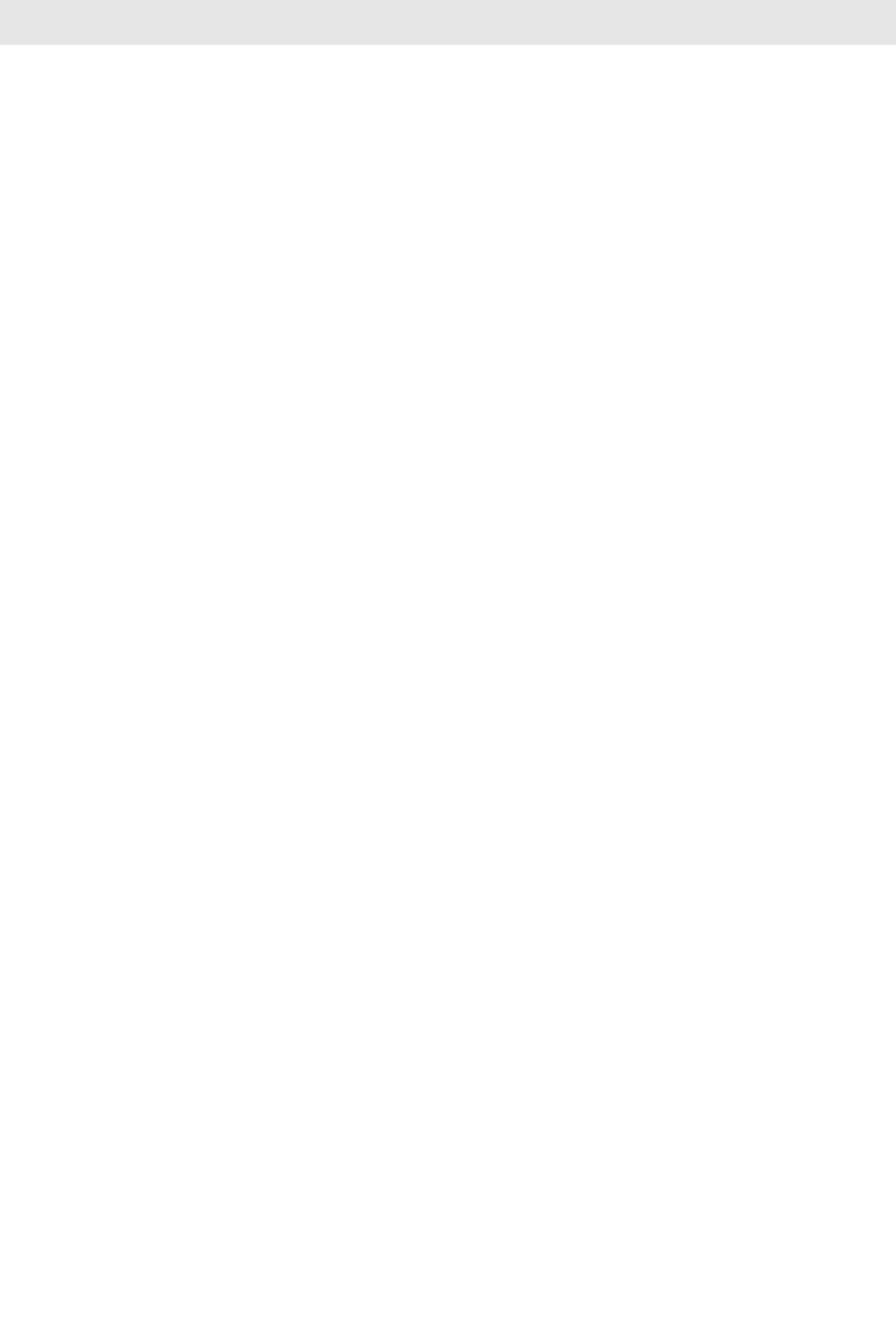
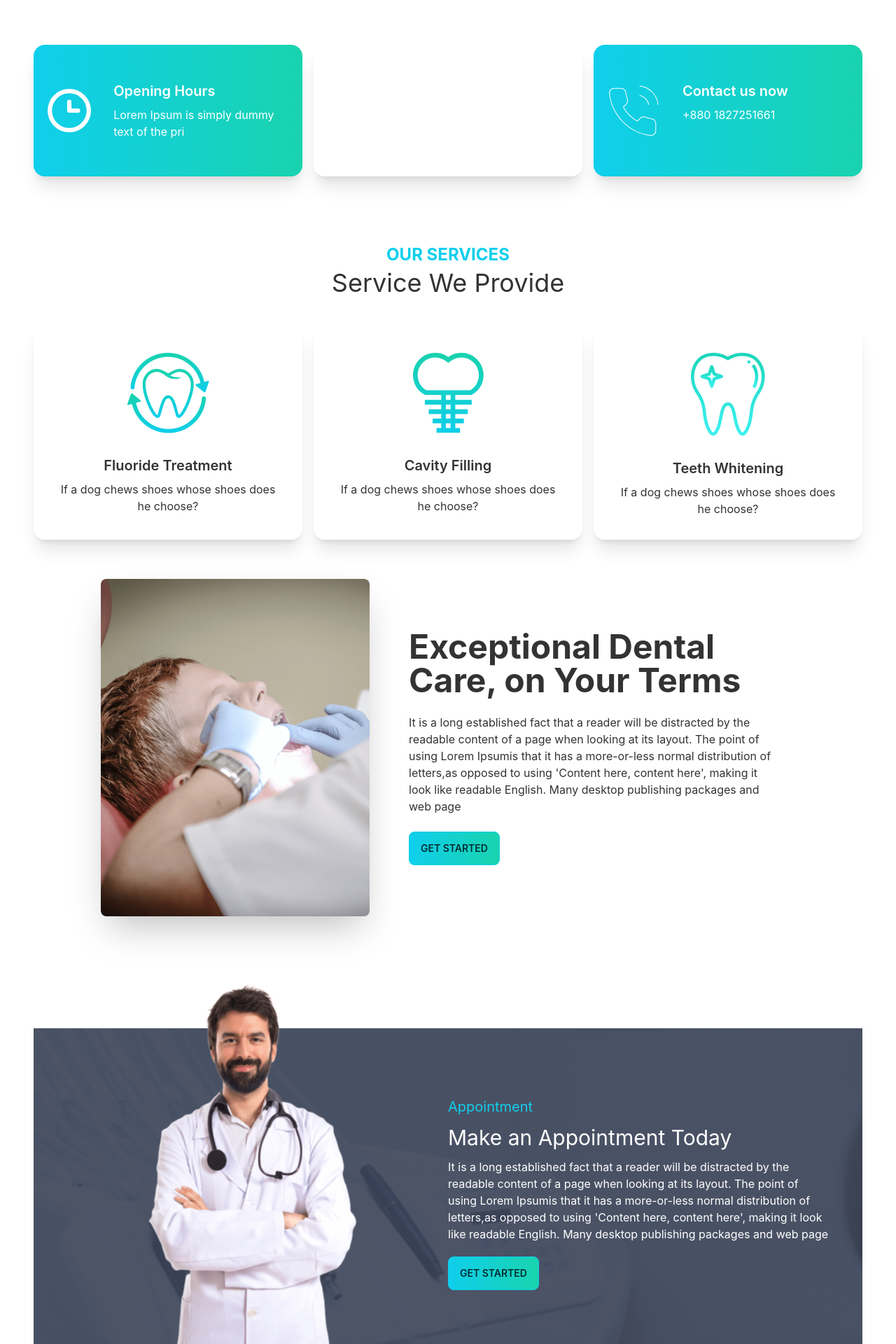
Before and after one commit to Rahim2725/doctor-portal-client, a React (Create React App) app: page / in a window 1280 px wide. Shown: the part 800-2720 px from the top of the page at 70% size. Before the commit the page ends 864 px from the top, so only its background shows below. Built offline with nearby package versions, Linux system fonts and the light colour scheme.

Commit message:
reviw added

```diff
--- a/src/App.js
+++ b/src/App.js
@@ -11,7 +11,7 @@ import Navber from './Pages/Sheard/Navbar/Navber';
 
 function App() {
   return (
-    <div>
+    <div >
      <Navber></Navber>
      <Routes>
        <Route path='/' element={<Home></Home>}></Route>
--- a/src/Pages/Home/Banner.js
+++ b/src/Pages/Home/Banner.js
@@ -1,15 +1,16 @@
 import React from 'react';
 import banner from '../../assets/images/chair.png'
+import PrimaryButton from '../Sheard/PrimaryButton';
 
 const Banner = () => {
     return (
-        <div class="hero min-h-screen bg-base-200">
+        <div class="hero min-h-screen">
             <div class="hero-content flex-col lg:flex-row-reverse">
-                <img src={banner} class=" w-5/12 rounded-lg shadow-2xl" />
-                <div className=' w-6/12 mr-10'>
+                <img src={banner} class=" max-w-sm lg:max-w-lg lg:ml-12   rounded-lg shadow-2xl" />
+                <div>
                     <h1 class="text-5xl font-bold">Your New Smile Starts Here</h1>
                     <p class="py-6">Lorem ipsum dolor sit amet consectetur, adipisicing elit. Est similique quis molestias vero fugit, eos velit repudiandae officiis, nostrum ratione necessitatibus neque iure a, adipisci iste aperiam sapiente. Tempora, molestiae.</p>
-                    <button class="btn btn-primary ">Get Started</button>
+                    <PrimaryButton>Get Started</PrimaryButton>
                 </div>
             </div>
         </div>
--- a/src/Pages/Home/Home.js
+++ b/src/Pages/Home/Home.js
@@ -1,10 +1,18 @@
 import React from 'react';
 import Banner from './Banner';
+import Info from './Info';
+import MakeAppointment from './MakeAppointment';
+import Services from './Services';
+import Testimonial from './Testimonial';
 
 const Home = () => {
     return (
-       <div>
+       <div className='mb-8 px-12'>
            <Banner></Banner>
+           <Info></Info>
+           <Services></Services>
+           <MakeAppointment></MakeAppointment>
+           <Testimonial></Testimonial>
        </div>
 
     );
--- /dev/null
+++ b/src/Pages/Home/Info.js
@@ -0,0 +1,19 @@
+import React from 'react';
+import clock from '../../assets/icons/clock.svg';
+import marker from '../../assets/icons/marker.svg';
+import phone from '../../assets/icons/phone.svg';
+import InfoCard from './InfoCard';
+
+
+
+const Info = () => {
+    return (
+        <div className='grid grid-cols-1 md:grid-cols-2 lg:grid-cols-3 gap-4'>
+            <InfoCard bgClass=" bg-gradient-to-r from-primary to-secondary" text="Lorem Ipsum is simply dummy text of the pri" cardTitle="Opening Hours" img={clock}></InfoCard>
+            <InfoCard bgClass="bg-accent" text="Nithpur, Porsha, Naogaon" cardTitle="Visit our location" img={marker}></InfoCard>
+            <InfoCard bgClass=" bg-gradient-to-r from-primary to-secondary" text="+880 1827251661" cardTitle="Contact us now" img={phone}></InfoCard>
+        </div>
+    );
+};
+
+export default Info;
--- /dev/null
+++ b/src/Pages/Home/InfoCard.js
@@ -0,0 +1,18 @@
+import React from 'react';
+
+const InfoCard = ({ img, cardTitle, text, bgClass }) => {
+    return (
+        <div class={`card lg:card-side min-w-full bg-base-100 shadow-xl py-5 ${bgClass}`}>
+            <figure className='pl-5'>
+                <img src={img} />
+
+            </figure>
+            <div class="card-body text-white">
+                <h2 class="card-title">{cardTitle}</h2>
+                <p>{text}</p>
+            </div>
+        </div>
+    );
+};
+
+export default InfoCard;
--- /dev/null
+++ b/src/Pages/Home/MakeAppointment.js
@@ -0,0 +1,28 @@
+import React from 'react';
+import doctor from '../../assets/images/doctor.png'
+import PrimaryButton from '../Sheard/PrimaryButton';
+import appointment from '../../assets/images/appointment.png'
+const MakeAppointment = () => {
+    return (
+        <section
+            style={{
+                background: `url(${appointment})`
+            }}
+            className="flex justify-center items-center mt-36">
+
+            <div className='flex-1 hidden lg:block md:block'>
+                <img className='mt-[-120px]' src={doctor} alt="" />
+            </div>
+            <div className='flex-1'>
+                <div className='p-10 lg:pr-12 lg:p-0'>
+                    <h3 className='text-primary text-xl mb-3'>Appointment</h3>
+                    <h2 className='text-3xl mb-3 text-white'>Make an Appointment Today</h2>
+                    <p className='mb-5 text-white'>It is a long established fact that a reader will be distracted by the readable content of a page when looking at its layout. The point of using Lorem Ipsumis that it has a more-or-less normal distribution of letters,as opposed to using 'Content here, content here', making it look like readable English. Many desktop publishing packages and web page</p>
+                    <PrimaryButton>Get Started</PrimaryButton>
+                </div>
+            </div>
+        </section>
+    );
+};
+
+export default MakeAppointment;
--- /dev/null
+++ b/src/Pages/Home/Review.js
@@ -0,0 +1,18 @@
+import React from 'react';
+
+const Review = ({review}) => {
+    const {name, img, location} = review;
+    return (
+        <div class="card w-96 bg-base-100 shadow-xl">
+            <div class="card-body">
+                <h2 class="card-title">Card title!</h2>
+                <p>If a dog chews shoes whose shoes does he choose?</p>
+                <div class="card-actions justify-end">
+                    <button class="btn btn-primary">Buy Now</button>
+                </div>
+            </div>
+        </div>
+    );
+};
+
+export default Review;
--- /dev/null
+++ b/src/Pages/Home/Service.js
@@ -0,0 +1,18 @@
+import React from 'react';
+
+const Service = ({service}) => {
+    const {name, description, img} = service ;
+    return (
+        <div class="card w-96 bg-base-100 shadow-xl">
+            <figure class="px-10 pt-10">
+                <img src={img} alt="Shoes" class="rounded-xl" />
+            </figure>
+            <div class="card-body items-center text-center">
+                <h2 class="card-title">{name}</h2>
+                <p>If a dog chews shoes whose shoes does he choose?</p>
+            </div>
+        </div>
+    );
+};
+
+export default Service;
--- /dev/null
+++ b/src/Pages/Home/Services.js
@@ -0,0 +1,59 @@
+import React from 'react';
+import fluoride from '../../assets/images/fluoride.png'
+import cavity from '../../assets/images/cavity.png'
+import teeth from '../../assets/images/whitening.png'
+import treatment from '../../assets/images/treatment.png'
+import Service from './Service';
+import PrimaryButton from '../Sheard/PrimaryButton';
+
+const Services = () => {
+    const services = [
+        {
+            _id: 1,
+            name: "Fluoride Treatment",
+            description: '',
+            img: fluoride
+        },
+        {
+            _id: 2,
+            name: "Cavity Filling",
+            description: '',
+            img: cavity
+        },
+        {
+            _id: 3,
+            name: "Teeth Whitening",
+            description: '',
+            img: teeth
+        },
+    ]
+
+    return (
+        <div className='mt-24'>
+            <div className='text-center'>
+                <h3 className='text-2xl font-bold  text-primary'>OUR SERVICES</h3>
+                <h2 className='text-4xl mt-1'>Service We Provide</h2>
+            </div>
+            <div className='grid grid-cols-1 md:grid-cols-2 lg:grid-cols-3 my-10 gap-4'>
+                {
+                    services.map(service => <Service
+                        key={service._id}
+                        service={service}
+                    ></Service>)
+                }
+            </div>
+            <div class="hero min-w-full lg:px-16">
+                <div class="hero-content flex-col lg:flex-row">
+                    <img src={treatment} class="max-w-sm rounded-lg lg:ml-4 shadow-2xl" />
+                    <div className='px-10'>
+                        <h1 class="text-5xl font-bold">Exceptional Dental Care, on Your Terms</h1>
+                        <p class="py-6">It is a long established fact that a reader will be distracted by the readable content of a page when looking at its layout. The point of using Lorem Ipsumis that it has a more-or-less normal distribution of letters,as opposed to using 'Content here, content here', making it look like readable English. Many desktop publishing packages and web page</p>
+                        <PrimaryButton>Get Started</PrimaryButton>
+                    </div>
+                </div>
+            </div>
+        </div>
+    );
+};
+
+export default Services;
--- /dev/null
+++ b/src/Pages/Home/Testimonial.js
@@ -0,0 +1,57 @@
+import React from 'react';
+import quote from '../../assets/icons/quote.svg'
+import people1 from '../../assets/images/people1.png'
+import people2 from '../../assets/images/people2.png'
+import people3 from '../../assets/images/people3.png'
+import Review from './Review';
+
+const Testimonial = () => {
+    const reviews = [
+        {
+            _id: 1,
+            name:"Winson Herry",
+            description: '',
+            img:people1 ,
+            location : "California"
+        },
+        {
+            _id: 2,
+            name:"Winson Herry",
+            description: '',
+            img:people2 ,
+            location : "California"
+        },
+        {
+            _id: 3,
+            name:"Winson Herry",
+            description: '',
+            img:people3 ,
+            location : "California"
+        },
+    ]
+
+    return (
+        <section className='my-36'>
+            <div className='flex justify-between items-center'>
+                <div>
+                    <h3 className="text-xl text-primary font-bold">Testimonial</h3>
+                    <h2 className="text-2xl">What Our Patients Says</h2>
+                </div>
+                <div>
+                    <img className=' w-24 lg:w-48' src={quote} alt="" />
+                </div>
+            </div>
+            <div className='grid grid-cols-1 md:grid-cols-2 lg:grid-cols-3 grid-gap-10 mt-20'>
+                {
+                    reviews.map(review => <Review
+                    key={review._id}
+                    review={review}
+                    ></Review>)
+                }
+            </div>
+
+        </section>
+    );
+};
+
+export default Testimonial;
--- a/src/Pages/Sheard/Navbar/Navber.js
+++ b/src/Pages/Sheard/Navbar/Navber.js
@@ -10,7 +10,7 @@ const Navber = () => {
         <li><Link to="/contact">Contact</Link></li>
         <li><Link to="/login">Login</Link></li></>
     return (
-        <div className="navbar">
+        <div className="navbar bg-base-100 ">
             <div className="navbar-start">
                 <div className="dropdown">
                     <label tabIndex="0" className="btn btn-ghost lg:hidden">
--- /dev/null
+++ b/src/Pages/Sheard/PrimaryButton.js
@@ -0,0 +1,9 @@
+import React from 'react';
+
+const PrimaryButton = ({children}) => {
+    return (
+        <button class="btn btn-primary bg-gradient-to-r from-primary to-secondary">{children}</button>
+    );
+};
+
+export default PrimaryButton;
```
